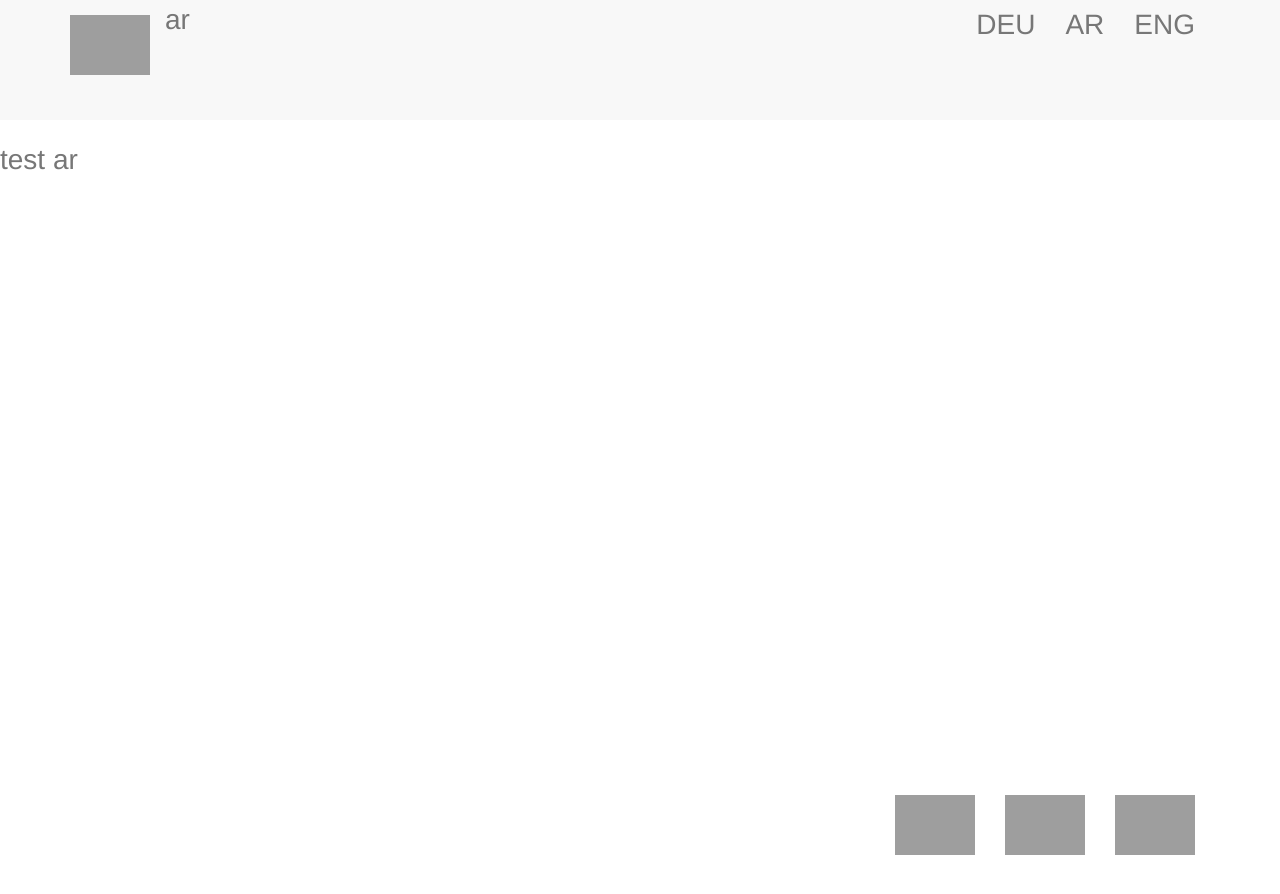
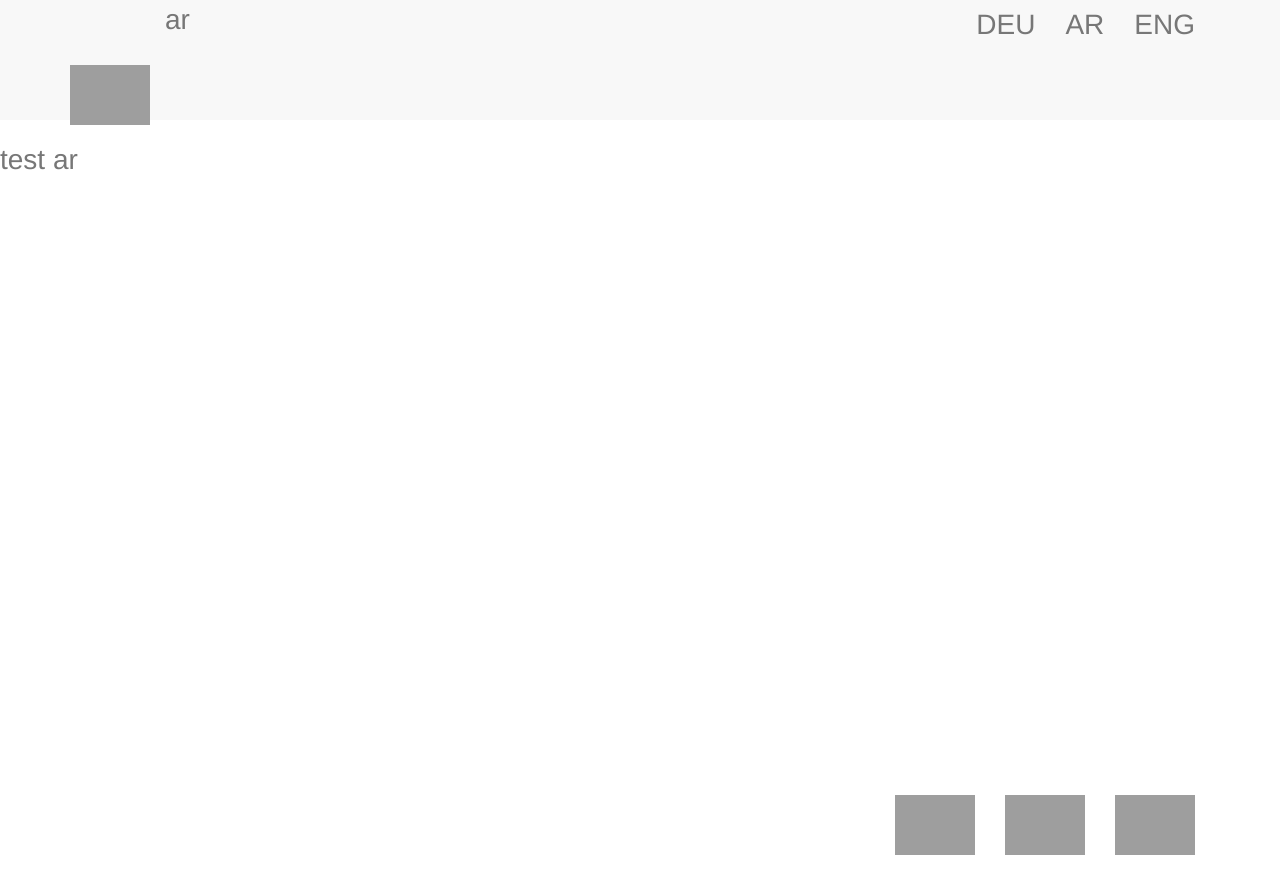
Before and after one commit to EIJC/TIJ, a Jekyll site: the page built from ar.html, in a window 1280 px wide. Shown: the top 894 px of the page. Built offline with Jekyll 4.4.1, drawn with Linux system fonts in a browser that asks for light colours; nearby versions of some CDN libraries; grey boxes are pictures that could not be loaded.

Commit message:
Update page.html

```diff
--- a/_layouts/page.html
+++ b/_layouts/page.html
@@ -10,7 +10,7 @@ layout: base
                 <i class="icon-reorder"></i>
             </button>
             <a class="navbar-brand" href="">
-              <img alt="Treffen Internationaler Journalisten" src="https://www.dropbox.com/s/0z8cxb5275ouz2r/TIJ%20Transparent.png?raw=1" style="max-width: 80px; max-height: 80px; margin-top:-50px;" />
+              <img alt="Treffen Internationaler Journalisten" src="https://www.dropbox.com/s/0z8cxb5275ouz2r/TIJ%20Transparent.png?raw=1" style="max-width: 80px; max-height: 80px;" />
             </a>
     </div>
     <nav class="collapse navbar-collapse">
```
